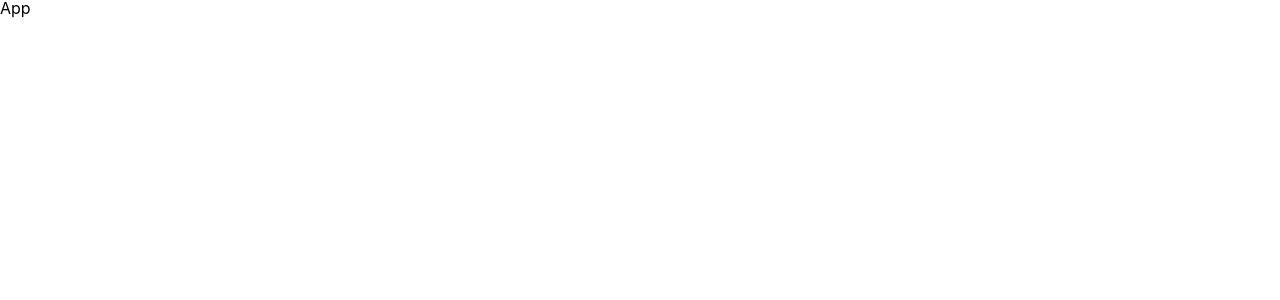
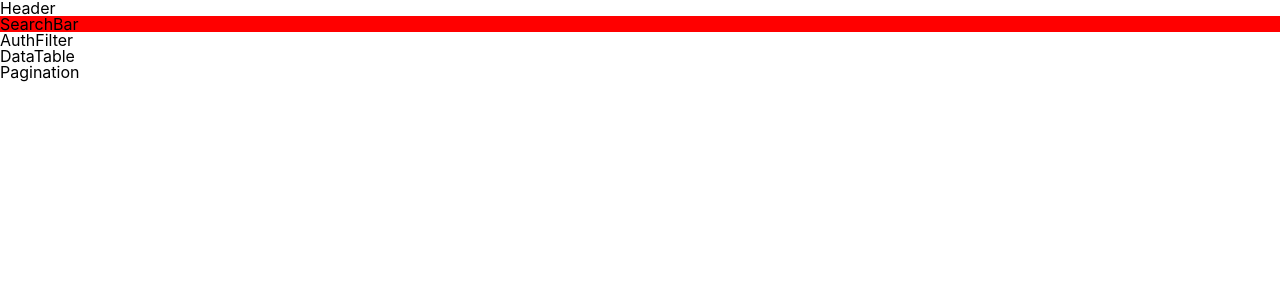
Before and after one commit to skawnkk/FOB_Jaranda, a React (Create React App) app: page /admin in a window 1280 px wide. Shown: the top 300 px of the page. Built offline with nearby package versions, Linux system fonts and the light colour scheme.

Commit message:
[#9] feat :  admin페이지 컴포넌트 구조 작성
Co-authored-by: SeongsangCHO <SeongsangCHO@users.noreply.github.com>
Co-authored-by: junamee <skawnkk@users.noreply.github.com>

```diff
--- a/src/App.js
+++ b/src/App.js
@@ -1,7 +1,12 @@
 import React from "react";
+import Routes from "Routes";
 
 const App = () => {
-  return <div>App</div>;
+  return (
+    <>
+      <Routes />
+    </>
+  );
 };
 
 export default App;
--- /dev/null
+++ b/src/Components/Admin/AuthFilter/AuthFilter.js
@@ -0,0 +1,7 @@
+import React from "react";
+
+const AuthFilter = () => {
+  return <div>AuthFilter</div>;
+};
+
+export default AuthFilter;
--- /dev/null
+++ b/src/Components/Admin/DataTable/DataTable.js
@@ -0,0 +1,7 @@
+import React from "react";
+
+const DataTable = () => {
+  return <div>DataTable</div>;
+};
+
+export default DataTable;
--- /dev/null
+++ b/src/Components/Admin/Pagination/Pagination.js
@@ -0,0 +1,7 @@
+import React from "react";
+
+const Pagination = () => {
+  return <div>Pagination</div>;
+};
+
+export default Pagination;
--- /dev/null
+++ b/src/Components/Admin/SearchBar/SearchBar.js
@@ -0,0 +1,12 @@
+import React from "react";
+import styled from "styled-components";
+
+const SearchBar = () => {
+  return <Adiv>SearchBar</Adiv>;
+};
+
+export default SearchBar;
+
+const Adiv = styled.div`
+  background-color: red;
+`;
--- a/src/Pages/Admin.js
+++ b/src/Pages/Admin.js
@@ -1,7 +1,20 @@
 import React from "react";
+import SearchBar from "Components/Admin/SearchBar/SearchBar";
+import AuthFilter from "Components/Admin/AuthFilter/AuthFilter";
+import DataTable from "Components/Admin/DataTable/DataTable";
+import Pagination from "Components/Admin/Pagination/Pagination";
 
 const Admin = () => {
-  return <div>Admin now</div>;
+  return (
+    <div>
+      {/* <Header /> */}
+      {/* <NavigationBar /> */}
+      <SearchBar />
+      <AuthFilter />
+      <DataTable />
+      <Pagination />
+    </div>
+  );
 };
 
 export default Admin;
```
